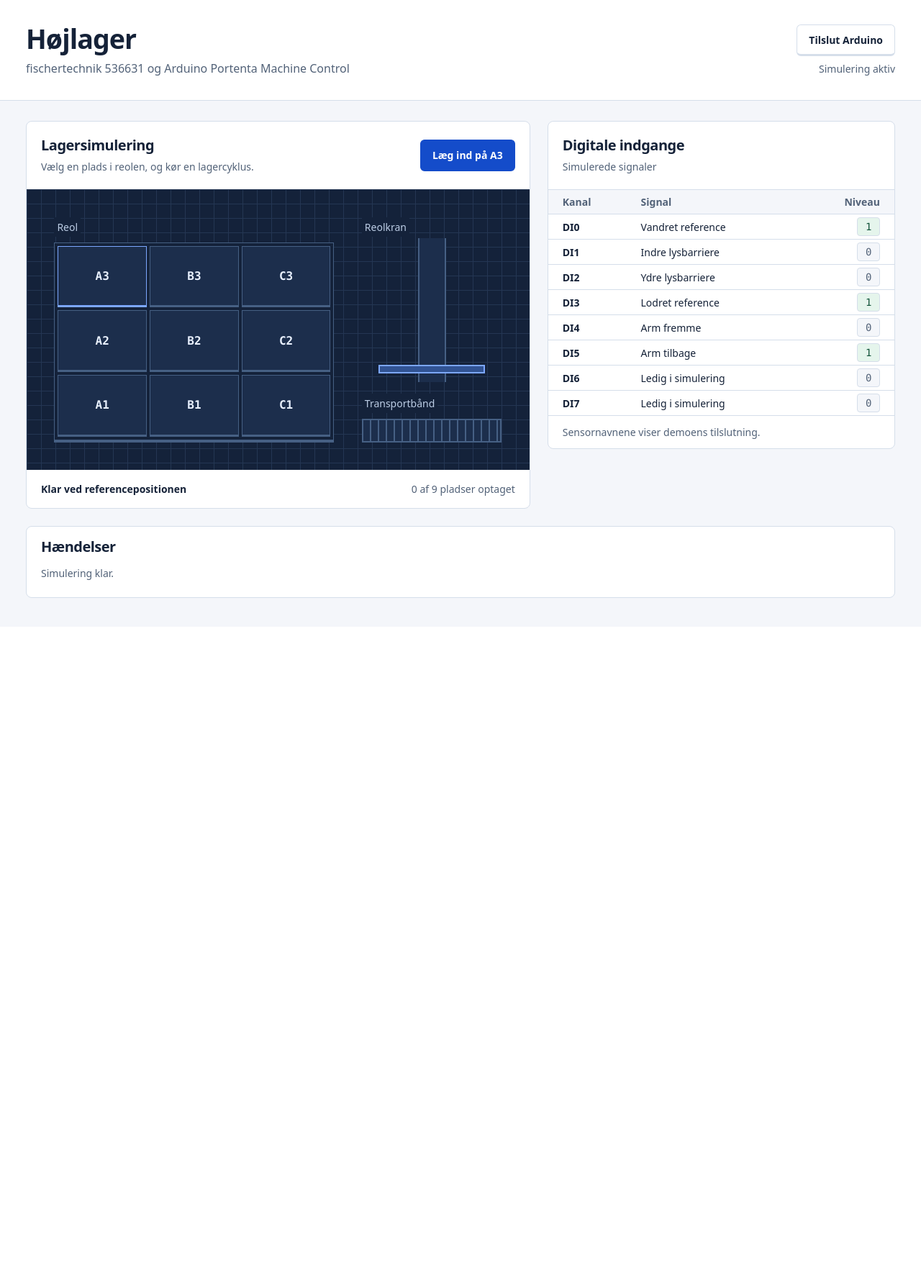
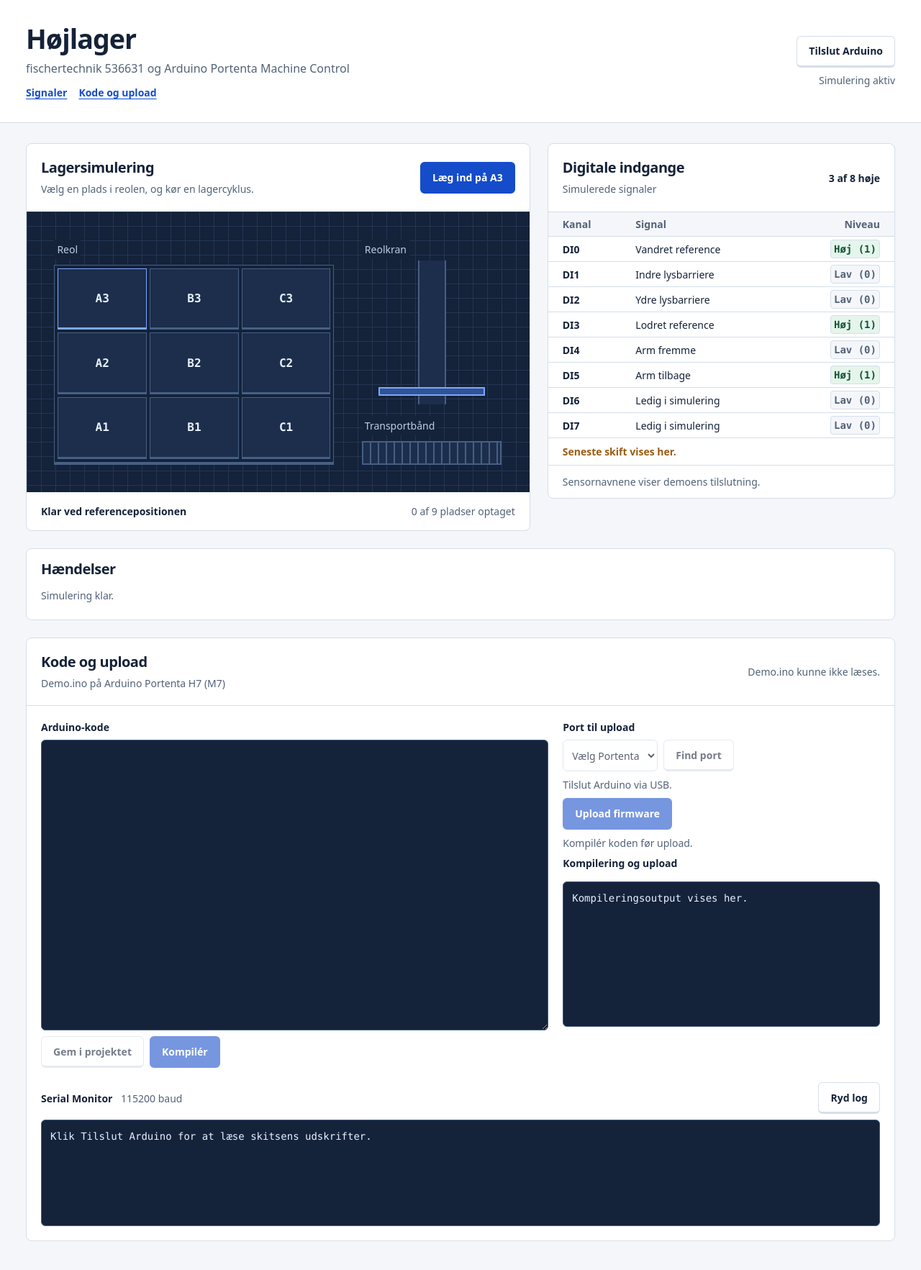
Before and after one commit to Mercantec-GHC/FishNShip-h3, a PHP site: page / in a window 1280 px wide. Shown: the whole page at 72% size. Before the commit the page ends 831 px from the top, so only its background shows below. Run offline with PHP 8.4, Linux system fonts and the light colour scheme.

Commit message:
Gør det muligt at redigere og uploade Portenta-kode lokalt

```diff
--- a/web/wwwroot/app.js
+++ b/web/wwwroot/app.js
@@ -9,10 +9,16 @@ const simulationHint = document.querySelector('#sim-hint');
 const inputSource = document.querySelector('#input-source');
 const inputHint = document.querySelector('#input-hint');
 const eventList = document.querySelector('#events');
+const inputCount = document.querySelector('#input-count');
+const lastChange = document.querySelector('#last-change');
+const serialLog = document.querySelector('#serial-log');
+const serialLines = [];
 const inputRows = Array.from(document.querySelectorAll('#input-rows tr')).map(row => ({
+  row,
   name: row.cells[1],
   simulationName: row.cells[1].textContent,
   level: row.querySelector('.input-level'),
+  highlightTimer: null,
 }));
 
 const idleLevels = [1, 0, 0, 1, 0, 1, 0, 0];
@@ -25,6 +31,12 @@ let opening = false;
 let connection = null;
 let liveTimer;
 let lastLevels = null;
+let uploading = false;
+
+function levelLabel(value) {
+  if (value === undefined) return 'Intet signal';
+  return value === 1 ? 'Høj' : 'Lav';
+}
 
 function addEvent(message) {
   const now = new Date();
@@ -51,20 +63,30 @@ function setConnectionStatus(message, error = false) {
 
 function showInputs(levels, source) {
   const changes = [];
-  inputRows.forEach(({ level }, channel) => {
+  inputRows.forEach((channelRow, channel) => {
+    const { row, level } = channelRow;
     const value = levels?.[channel];
-    const text = value === undefined ? '–' : String(value);
+    const text = value === undefined ? levelLabel(value) : `${levelLabel(value)} (${value})`;
     if (level.textContent !== text) {
       level.textContent = text;
     }
     level.toggleAttribute('data-high', value === 1);
     if (levels && lastLevels && value !== lastLevels[channel]) {
-      changes.push(`DI${channel}=${value}`);
+      changes.push(`DI${channel}: ${levelLabel(lastLevels[channel])} → ${levelLabel(value)}`);
+      row.setAttribute('data-changed', '');
+      clearTimeout(channelRow.highlightTimer);
+      channelRow.highlightTimer = setTimeout(() => row.removeAttribute('data-changed'), 2400);
+    } else if (!lastLevels || !levels) {
+      clearTimeout(channelRow.highlightTimer);
+      row.removeAttribute('data-changed');
     }
   });
   lastLevels = levels;
+  inputCount.textContent = levels ? `${levels.reduce((sum, value) => sum + value, 0)} af ${levels.length} høje` : 'Ingen aflæsning';
   if (changes.length) {
-    addEvent(`${source} · ${changes.join(', ')}`);
+    const message = changes.join(' / ');
+    lastChange.textContent = `Seneste skift: ${message}`;
+    addEvent(`${source} · ${message}`);
   }
 }
 
@@ -79,7 +101,7 @@ function updateControls() {
   }
   cycleButton.disabled = simulationDisabled;
   cycleButton.textContent = storedSlots.has(selectedSlot) ? `Hent fra ${selectedSlot}` : `Læg ind på ${selectedSlot}`;
-  connectButton.disabled = !('serial' in navigator) || opening || cycleRunning || Boolean(connection?.stopping);
+  connectButton.disabled = !('serial' in navigator) || opening || cycleRunning || uploading || Boolean(connection?.stopping);
   connectButton.textContent = connection ? 'Afbryd Arduino' : 'Tilslut Arduino';
   simulationHint.textContent = connection ? 'Afbryd Arduino for at køre en lagercyklus.' : 'Vælg en plads i reolen, og kør en lagercyklus.';
   occupancyLabel.textContent = `${storedSlots.size} af ${slots.length} pladser optaget`;
@@ -87,6 +109,7 @@ function updateControls() {
 
 function showMode(live) {
   lastLevels = null;
+  lastChange.textContent = 'Seneste skift vises her.';
   for (const row of inputRows) {
     row.name.textContent = live ? 'Portenta-indgang' : row.simulationName;
   }
@@ -147,7 +170,10 @@ function waitForFrame() {
   clearTimeout(liveTimer);
   liveTimer = setTimeout(() => {
     showInputs(null);
-    setConnectionStatus('Ingen Arduino-data. Tjek skitsen og porten.', true);
+    const message = connection?.receivedSerial
+      ? 'USB tilsluttet. Ingen nye DI0–DI7-målinger.'
+      : 'Ingen Arduino-data. Tjek skitsen og porten.';
+    setConnectionStatus(message, !connection?.receivedSerial);
   }, 2500);
 }
 
@@ -166,6 +192,16 @@ async function listenToArduino(link) {
       buffer = lines.pop();
       if (buffer.length > 1024) buffer = '';
 
+      if (lines.length) {
+        link.receivedSerial = true;
+        const follow = serialLog.scrollHeight - serialLog.scrollTop - serialLog.clientHeight < 24;
+        for (const line of lines) {
+          serialLines.push(line.trimEnd().slice(0, 1024));
+          if (serialLines.length > 150) serialLines.shift();
+        }
+        serialLog.textContent = serialLines.join('\n');
+        if (follow) serialLog.scrollTop = serialLog.scrollHeight;
+      }
       for (const line of lines) {
         const frame = framePattern.exec(line.trim());
         if (!frame) continue;
@@ -180,7 +216,7 @@ async function listenToArduino(link) {
   } finally {
     clearTimeout(liveTimer);
     link.reader.releaseLock();
-    await link.port.close().catch(() => {});
+    await link.port.close().catch(error => { link.closeError = error; });
     connection = null;
     showMode(false);
     setConnectionStatus(status, error);
@@ -188,11 +224,31 @@ async function listenToArduino(link) {
   }
 }
 
+async function closeArduino() {
+  const link = connection;
+  if (!link) return;
+  link.stopping = true;
+  updateControls();
+  await link.reader.cancel().catch(() => {});
+  await link.reading;
+  if (link.closeError) throw new Error('USB-porten kunne ikke frigives. Tilslut Arduino igen, før du uploader.');
+}
+
+export async function prepareUpload() {
+  if (opening) throw new Error('Luk eller fuldfør valg af USB-porten før upload.');
+  uploading = true;
+  updateControls();
+  await closeArduino();
+}
+
+export function finishUpload() {
+  uploading = false;
+  updateControls();
+}
+
 async function toggleArduino() {
   if (connection) {
-    connection.stopping = true;
-    updateControls();
-    await connection.reader.cancel().catch(() => {});
+    await closeArduino().catch(error => setConnectionStatus(error.message, true));
     return;
   }
 
@@ -209,7 +265,7 @@ async function toggleArduino() {
     setConnectionStatus('Venter på signaler fra Arduino…');
     addEvent('USB-forbindelse åbnet.');
     waitForFrame();
-    void listenToArduino(connection);
+    connection.reading = listenToArduino(connection);
   } catch (error) {
     if (opened) await port.close().catch(() => {});
     if (error.name === 'NotFoundError') {
@@ -231,6 +287,10 @@ for (const slot of slots) {
 }
 cycleButton.addEventListener('click', runCycle);
 connectButton.addEventListener('click', toggleArduino);
+document.querySelector('#clear-serial').addEventListener('click', () => {
+  serialLines.length = 0;
+  serialLog.textContent = '';
+});
 showMode(false);
 if (!('serial' in navigator)) {
   setConnectionStatus('Brug Chrome eller Edge til Arduino via USB.');
--- /dev/null
+++ b/web/wwwroot/firmware.js
@@ -0,0 +1,175 @@
+import { finishUpload, prepareUpload } from './app.js';
+
+const editor = document.querySelector('#sketch');
+const sketchStatus = document.querySelector('#sketch-status');
+const saveButton = document.querySelector('#save-sketch');
+const compileButton = document.querySelector('#compile-sketch');
+const uploadButton = document.querySelector('#upload-sketch');
+const portSelect = document.querySelector('#upload-port');
+const refreshButton = document.querySelector('#refresh-ports');
+const portStatus = document.querySelector('#port-status');
+const firmwareStatus = document.querySelector('#firmware-status');
+const buildLog = document.querySelector('#build-log');
+const buildLines = [];
+let loaded = false;
+let enabled = false;
+let busy = false;
+let listing = false;
+let version;
+let savedCode;
+let compiledCode;
+
+function updateControls() {
+  editor.disabled = !loaded;
+  editor.readOnly = busy;
+  saveButton.disabled = !loaded || !enabled || busy || savedCode === editor.value;
+  compileButton.disabled = !loaded || !enabled || busy || !editor.value.trim();
+  refreshButton.disabled = !enabled || busy || listing;
+  portSelect.disabled = !enabled || busy || listing || portSelect.options.length < 2;
+  uploadButton.disabled = !enabled || busy || listing || portSelect.options.length !== 2 || !portSelect.value || editor.value !== compiledCode;
+  uploadButton.textContent = portSelect.value ? `Upload til ${portSelect.value}` : 'Upload firmware';
+}
+
+async function api(action, data) {
+  const response = await fetch(`/api/firmware/${action}`, {
+    method: 'POST',
+    headers: { 'Content-Type': 'application/json', 'X-Lager-Editor': '1' },
+    body: JSON.stringify(data ?? {}),
+  });
+  if (response.ok) return response;
+  const error = await response.json().catch(() => ({}));
+  throw new Error(error.message || error.detail || `Siden kunne ikke fuldføre handlingen (${response.status}).`);
+}
+
+async function refreshPorts() {
+  listing = true;
+  updateControls();
+  portStatus.textContent = 'Leder efter Portenta via USB…';
+  const previous = portSelect.value;
+  portSelect.replaceChildren(new Option('Vælg Portenta', ''));
+  try {
+    const ports = await (await api('ports')).json();
+    for (const port of ports) portSelect.add(new Option(`Portenta H7 · ${port}`, port));
+    if (ports.length === 1) portSelect.value = ports[0];
+    else if (ports.includes(previous)) portSelect.value = previous;
+    portStatus.textContent = ports.length === 1 ? 'Portenta er fundet.' : ports.length > 1 ? 'Lad kun den Portenta, I vil flashe, være tilsluttet.' : 'Ingen Portenta fundet. Tilslut USB, og klik Find port.';
+  } catch (error) {
+    portStatus.textContent = error.message;
+  } finally {
+    listing = false;
+    updateControls();
+  }
+}
+
+async function loadSketch() {
+  try {
+    const response = await fetch('/api/firmware/sketch', { cache: 'no-store' });
+    if (!response.ok) throw new Error('Demo.ino kunne ikke læses.');
+    const sketch = await response.json();
+    editor.value = sketch.code;
+    savedCode = editor.value;
+    version = sketch.version;
+    enabled = sketch.enabled;
+    loaded = true;
+    sketchStatus.textContent = enabled ? 'Demo.ino er åben' : 'Lokal kladde';
+    if (enabled) void refreshPorts();
+    else portStatus.textContent = 'Start siden med .NET på Arduino-computeren for at gemme, kompilere og uploade.';
+  } catch (error) {
+    sketchStatus.textContent = error.message;
+  }
+  updateControls();
+}
+
+async function saveSketch() {
+  busy = true;
+  updateControls();
+  try {
+    const { version: newVersion } = await (await api('sketch', { code: editor.value, version })).json();
+    savedCode = editor.value;
+    version = newVersion;
+    sketchStatus.textContent = 'Gemt i Demo.ino';
+  } catch (error) {
+    sketchStatus.textContent = error.message;
+  } finally {
+    busy = false;
+    updateControls();
+  }
+}
+
+function appendBuildLine(line) {
+  buildLines.push(line);
+  if (buildLines.length > 180) buildLines.shift();
+  const follow = buildLog.scrollHeight - buildLog.scrollTop - buildLog.clientHeight < 24;
+  buildLog.textContent = buildLines.join('\n');
+  if (follow) buildLog.scrollTop = buildLog.scrollHeight;
+}
+
+async function readBuildStream(response) {
+  const reader = response.body.pipeThrough(new TextDecoderStream()).getReader();
+  let buffer = '';
+  let result;
+  try {
+    while (true) {
+      const { value, done } = await reader.read();
+      if (done) break;
+      buffer += value;
+      const lines = buffer.split('\n');
+      buffer = lines.pop();
+      for (const line of lines) {
+        const entry = JSON.parse(line);
+        if (entry.line) appendBuildLine(entry.line);
+        if ('success' in entry) result = entry;
+      }
+    }
+  } finally {
+    reader.releaseLock();
+  }
+  if (!result) throw new Error('Forbindelsen til den lokale server blev afbrudt.');
+  return result;
+}
+
+async function runFirmware(action) {
+  const uploading = action === 'upload';
+  busy = true;
+  const code = editor.value;
+  const port = portSelect.value;
+  if (!uploading) compiledCode = undefined;
+  firmwareStatus.textContent = uploading ? 'Frigiver USB-porten…' : 'Kompilering i gang…';
+  firmwareStatus.removeAttribute('data-error');
+  buildLines.length = 0;
+  buildLog.textContent = '';
+  updateControls();
+  try {
+    if (uploading) await prepareUpload();
+    const result = await readBuildStream(await api(action, { code, port }));
+    if (!uploading && result.success) compiledCode = code;
+    firmwareStatus.textContent = result.message;
+    firmwareStatus.toggleAttribute('data-error', !result.success);
+    appendBuildLine(result.message);
+  } catch (error) {
+    firmwareStatus.textContent = error.message;
+    firmwareStatus.setAttribute('data-error', '');
+  } finally {
+    if (uploading) finishUpload();
+    busy = false;
+    updateControls();
+  }
+}
+
+editor.addEventListener('input', () => {
+  sketchStatus.textContent = editor.value === savedCode ? 'Demo.ino er åben' : 'Ændringer ikke gemt';
+  if (compiledCode) {
+    firmwareStatus.textContent = editor.value === compiledCode ? 'Kompileret og klar til upload.' : 'Kompilér ændringerne før upload.';
+    firmwareStatus.removeAttribute('data-error');
+  }
+  updateControls();
+});
+window.addEventListener('beforeunload', event => {
+  if (loaded && savedCode !== editor.value) event.preventDefault();
+});
+saveButton.addEventListener('click', saveSketch);
+refreshButton.addEventListener('click', refreshPorts);
+portSelect.addEventListener('change', updateControls);
+compileButton.addEventListener('click', () => runFirmware('compile'));
+uploadButton.addEventListener('click', () => runFirmware('upload'));
+void loadSketch();
--- a/web/wwwroot/index.html
+++ b/web/wwwroot/index.html
@@ -6,7 +6,7 @@
   <meta name="description" content="Lokal demo af fischertechnik-højlageret med lagersimulering og live indgange fra Arduino.">
   <title>Højlager · Maskindemo</title>
   <link rel="stylesheet" href="/styles.css">
-  <script type="module" src="/app.js"></script>
+  <script type="module" src="/firmware.js"></script>
 </head>
 <body>
   <header class="topbar">
@@ -14,6 +14,10 @@
       <div>
         <h1>Højlager</h1>
         <p>fischertechnik 536631 og Arduino Portenta Machine Control</p>
+        <nav class="section-links" aria-label="Visninger">
+          <a href="#signals">Signaler</a>
+          <a href="#firmware">Kode og upload</a>
+        </nav>
       </div>
       <div class="connection">
         <button type="button" id="connect" class="button" disabled>Tilslut Arduino</button>
@@ -57,12 +61,13 @@
       </div>
     </section>
 
-    <section class="inputs" aria-labelledby="inputs-heading">
+    <section class="inputs" id="signals" aria-labelledby="inputs-heading">
       <div class="section-heading">
         <div>
           <h2 id="inputs-heading">Digitale indgange</h2>
           <p id="input-source">Simulerede signaler</p>
         </div>
+        <span class="input-count" id="input-count">3 af 8 høje</span>
       </div>
       <table>
         <thead><tr><th scope="col">Kanal</th><th scope="col">Signal</th><th scope="col">Niveau</th></tr></thead>
@@ -77,6 +82,7 @@
           <tr><th scope="row">DI7</th><td>Ledig i simulering</td><td><span class="input-level">0</span></td></tr>
         </tbody>
       </table>
+      <p id="last-change" class="last-change" aria-live="polite">Seneste skift vises her.</p>
       <p id="input-hint" class="panel-note">Sensornavnene viser demoens tilslutning.</p>
     </section>
 
@@ -84,6 +90,44 @@
       <h2 id="events-heading">Hændelser</h2>
       <ol id="events" aria-live="polite" aria-relevant="additions"><li>Simulering klar.</li></ol>
     </section>
+    <section class="firmware" id="firmware" aria-labelledby="firmware-heading">
+      <div class="section-heading">
+        <div>
+          <h2 id="firmware-heading">Kode og upload</h2>
+          <p>Demo.ino på Arduino Portenta H7 (M7)</p>
+        </div>
+        <span id="sketch-status" role="status">Henter skitsen…</span>
+      </div>
+      <div class="firmware-body">
+        <div class="editor-panel">
+          <label for="sketch" class="field-label">Arduino-kode</label>
+          <textarea id="sketch" rows="18" spellcheck="false" autocapitalize="off" autocomplete="off" wrap="off" disabled></textarea>
+          <div class="firmware-actions">
+            <button type="button" id="save-sketch" class="button" disabled>Gem i projektet</button>
+            <button type="button" id="compile-sketch" class="button button-primary" disabled>Kompilér</button>
+          </div>
+        </div>
+        <div class="upload-panel">
+          <label for="upload-port" class="field-label">Port til upload</label>
+          <div class="firmware-actions">
+            <select id="upload-port" aria-describedby="port-status" disabled><option value="">Vælg Portenta</option></select>
+            <button type="button" id="refresh-ports" class="button" disabled>Find port</button>
+          </div>
+          <p id="port-status" class="subtle" role="status">Tilslut Arduino via USB.</p>
+          <button type="button" id="upload-sketch" class="button button-primary" disabled>Upload firmware</button>
+          <p id="firmware-status" class="subtle" role="status">Kompilér koden før upload.</p>
+          <div class="console-label"><h3 id="build-log-label">Kompilering og upload</h3></div>
+          <pre id="build-log" class="console" aria-labelledby="build-log-label" tabindex="0">Kompileringsoutput vises her.</pre>
+        </div>
+        <div class="serial-panel">
+          <div class="console-label">
+            <h3 id="serial-log-label">Serial Monitor <span>115200 baud</span></h3>
+            <button type="button" id="clear-serial" class="button">Ryd log</button>
+          </div>
+          <pre id="serial-log" class="console" aria-labelledby="serial-log-label" tabindex="0">Klik Tilslut Arduino for at læse skitsens udskrifter.</pre>
+        </div>
+      </div>
+    </section>
     <noscript><p>Slå JavaScript til for at køre simuleringen eller læse signaler fra Arduino.</p></noscript>
   </main>
 </body>
--- a/web/wwwroot/styles.css
+++ b/web/wwwroot/styles.css
@@ -22,6 +22,8 @@ button:disabled { cursor: default; }
 .connection { display: grid; justify-items: end; gap: 8px; }
 .connection span { font-size: .875rem; color: var(--muted); text-align: right; }
 .connection span[data-error] { color: var(--error); }
+.section-links { display: flex; flex-wrap: wrap; gap: 8px 16px; margin-top: 12px; font-size: .875rem; font-weight: 650; }
+.section-links a { color: var(--blue); text-underline-offset: .2em; }
 .button { min-height: 44px; padding: 8px 16px; border: 1px solid var(--line); border-bottom-width: 3px; border-radius: 6px; background: var(--surface); color: var(--ink); font-weight: 650; font-size: .875rem; }
 .button:hover:not(:disabled) { border-color: var(--blue); }
 .button:active:not(:disabled) { transform: translateY(1px); }
@@ -73,12 +75,35 @@ button:disabled { cursor: default; }
 .inputs tbody th { font-weight: 600; }
 .inputs .input-level { display: inline-block; min-width: 2.25em; padding: 4px 4px; border: 1px solid var(--line); border-radius: 4px; background: var(--paper); color: var(--muted); font-family: var(--mono); text-align: center; }
 .inputs .input-level[data-high] { background: var(--status-wash); color: var(--status); }
+.inputs .input-level { min-width: 7ch; white-space: nowrap; font-weight: 650; }
+.inputs tr[data-changed] { background: var(--change-wash); }
+.inputs tr[data-changed] th { box-shadow: inset 4px 0 var(--change); }
+.input-count { font-size: .875rem; font-weight: 650; white-space: nowrap; }
+.last-change { padding: 8px 20px; border-top: 1px solid var(--line); color: var(--change); font-size: .875rem; font-weight: 650; min-height: 38px; }
 .panel-note { padding: 12px 20px; border-top: 1px solid var(--line); color: var(--muted); font-size: .875rem; }
 .events { grid-column: 1 / -1; padding: 16px 20px; }
 .events ol { list-style: none; margin: 8px 0 0; padding: 0; color: var(--muted); font-size: .875rem; }
 .events li { display: flex; gap: 12px; padding: 8px 0; }
 .events li + li { border-top: 1px solid var(--line); }
 .events time { flex: none; color: var(--ink); font-family: var(--mono); }
+
+.firmware { grid-column: 1 / -1; min-width: 0; border: 1px solid var(--line); border-radius: var(--radius); background: var(--surface); }
+.firmware .section-heading { border-bottom: 1px solid var(--line); }
+#sketch-status { color: var(--muted); font-size: .875rem; }
+.firmware-body { display: grid; grid-template-columns: minmax(0, 1.6fr) minmax(0, 1fr); gap: 20px; padding: 20px; }
+.editor-panel, .upload-panel { display: flex; flex-direction: column; gap: 8px; min-width: 0; align-items: start; }
+.serial-panel { grid-column: 1 / -1; min-width: 0; }
+.field-label, .console-label h3 { font-size: .875rem; font-weight: 650; margin: 0; }
+.console-label { display: flex; align-items: center; justify-content: space-between; gap: 8px; margin-bottom: 8px; }
+.console-label h3 span { color: var(--muted); font-weight: 400; margin-left: 8px; }
+.firmware-actions { display: flex; flex-wrap: wrap; align-items: center; gap: 8px; }
+.firmware select { max-width: 100%; min-height: 44px; padding: 8px; border: 1px solid var(--line); border-radius: 6px; background: var(--surface); color: var(--ink); font: inherit; font-size: .875rem; }
+.subtle { color: var(--muted); font-size: .875rem; }
+.subtle[data-error] { color: var(--error); }
+#sketch, .console { width: 100%; min-width: 0; margin: 0; padding: 12px; border: 1px solid var(--machine-line); border-radius: 6px; background: var(--machine); color: var(--machine-ink); font: .875rem/1.5 var(--mono); overflow: auto; }
+#sketch { min-height: 250px; max-height: 70vh; resize: vertical; tab-size: 4; }
+.console { height: 148px; white-space: pre-wrap; overflow-wrap: anywhere; }
+#build-log { height: 202px; }
 
 @media (max-width: 950px) { .shell { width: calc(100% - 40px); } .workbench { grid-template-columns: minmax(0, 1fr); } }
 @media (max-width: 540px) {
@@ -90,4 +115,5 @@ button:disabled { cursor: default; }
   .diagram { gap: 12px; padding: 12px; }
   .rack-position { min-height: 52px; }
 }
+@media (max-width: 760px) { .firmware-body { grid-template-columns: minmax(0, 1fr); padding: 16px; } }
 @media (prefers-reduced-motion: reduce) { .lift, .parcel { transition: none; } }
--- a/web/wwwroot/tokens.css
+++ b/web/wwwroot/tokens.css
@@ -19,6 +19,8 @@
   --status: #115339;
   --status-wash: #e5f5ec;
   --error: #a73325;
+  --change: #9b5b13;
+  --change-wash: #fff1d8;
   --font: system-ui, sans-serif;
   --mono: ui-monospace, Consolas, monospace;
   --radius: 8px;
```
Also changed, not shown: README.md, 3 other files.
